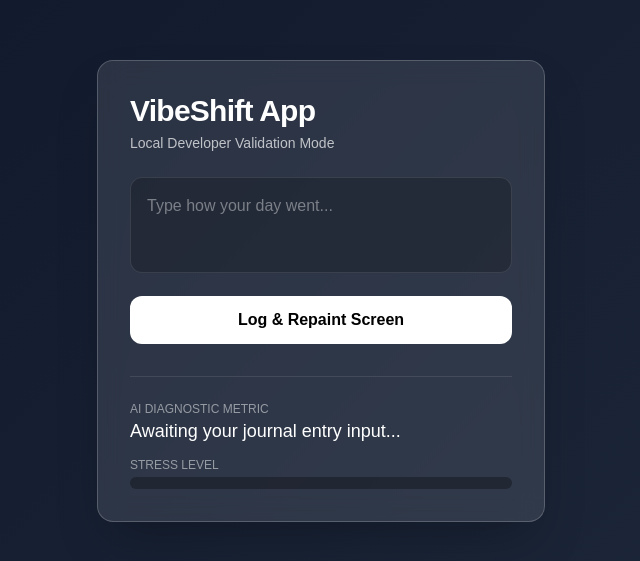
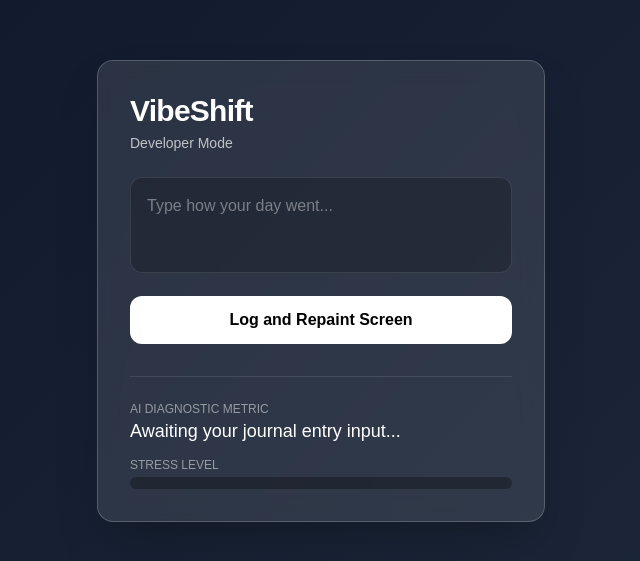
Before and after one commit to sanjanamarri2521/Vibeshift_Devops, a Next.js app: page / in a window 1280 px wide. Shown: the part 109-670 px from the top of the page, without its empty margins (319-959 px from the left). Built offline with nearby package versions, Linux system fonts and the light colour scheme.

Commit message:
style: update heading text

```diff
--- a/src/app/page.tsx
+++ b/src/app/page.tsx
@@ -39,12 +39,8 @@ export default function Home() {
       }}
     >
       <div className="bg-white/10 backdrop-blur-md p-8 rounded-2xl w-full max-w-md shadow-2xl border border-white/20">
-        <h1 className="text-3xl font-bold mb-1 tracking-tight">
-          VibeShift App
-        </h1>
-        <p className="text-sm text-white/70 mb-6">
-          Local Developer Validation Mode
-        </p>
+        <h1 className="text-3xl font-bold mb-1 tracking-tight">VibeShift</h1>
+        <p className="text-sm text-white/70 mb-6">Developer Mode</p>
 
         <form onSubmit={handleSubmit} className="space-y-4">
           <textarea
@@ -58,7 +54,7 @@ export default function Home() {
             disabled={loading}
             className="w-full py-3 rounded-xl bg-white text-black font-semibold hover:bg-white/90 transition-colors disabled:opacity-50"
           >
-            {loading ? 'Analyzing Tone Data...' : 'Log & Repaint Screen'}
+            {loading ? 'Analyzing Tone Data...' : 'Log and Repaint Screen'}
           </button>
         </form>
 
```
